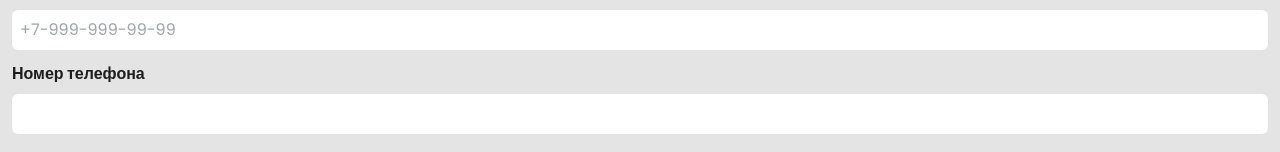
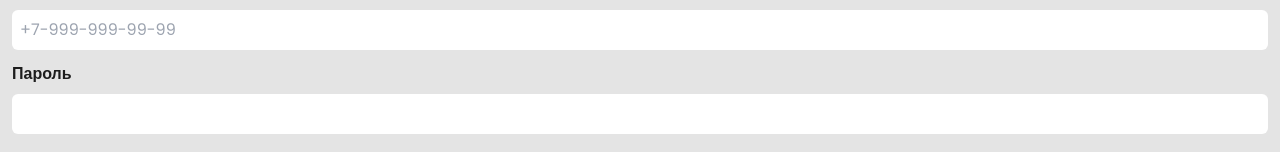
Before and after one commit to blinklay/guitar-store-mern, a React (Vite) app in the folder client/: page /register in a window 1280 px wide. Shown: the part 206-358 px from the top of the page. Built offline with nearby package versions, Linux system fonts and the light colour scheme; no server answers.

Commit message:
Realized post register method on server

```diff
--- a/client/src/components/AuthForm/AuthForm.jsx
+++ b/client/src/components/AuthForm/AuthForm.jsx
@@ -7,7 +7,7 @@ import { yupResolver } from "@hookform/resolvers/yup";
 import { validationSchema } from "./validationSchema";
 import FormRow from "./FormRow";
 
-export default function AuthForm({ type, onSubmit }) {
+export default function AuthForm({ type, onSubmit, isLoading }) {
   const {
     watch,
     setValue,
@@ -32,19 +32,22 @@ export default function AuthForm({ type, onSubmit }) {
           fieldName="phone"
           errors={errors}
           placeholder="+7-999-999-99-99"
+          text="Номер телефона"
         />
         <FormRow
           watch={watch}
           setValue={setValue}
           register={register}
           fieldName="password"
+          type="password"
           errors={errors}
+          text="Пароль"
         />
 
         <div className="flex gap-3 items-center mt-5">
           <button
             type="submit"
-            disabled={errors.phone || errors.password}
+            disabled={errors.phone || errors.password || isLoading}
             className="bg-accent py-2 px-4  font-bold rounded-md text-white"
           >
             {type === AUTH_FORM_TYPES.REGITER ? "Регистрация" : "Войти"}
--- a/client/src/components/AuthForm/FormRow.jsx
+++ b/client/src/components/AuthForm/FormRow.jsx
@@ -10,13 +10,14 @@ export default function FormRow({
   placeholder = "",
   setValue,
   watch,
+  text,
 }) {
   const fieldValue = watch(fieldName);
 
   return (
     <div className="flex flex-col gap-2 mt-3">
       <label htmlFor={fieldName} className="font-bold">
-        Номер телефона
+        {text}
       </label>
       <div className="relative w-full">
         <Input
--- a/client/src/pages/RegisterPage.jsx
+++ b/client/src/pages/RegisterPage.jsx
@@ -1,14 +1,46 @@
+import axios from "axios";
 import AuthForm from "../components/AuthForm/AuthForm";
 import { AUTH_FORM_TYPES } from "../constants";
+import { useCallback, useState } from "react";
+import { useNavigate } from "react-router-dom";
+import DangerMessage from "../components/AuthForm/DangerMessage";
+const REGISTER_API_URL = import.meta.env.VITE_API_URL + "/auth/register";
 
 export default function RegisterPage() {
-  const onSubmit = (data) => {
-    console.log(data);
-  };
+  const [isLoading, setIsLoading] = useState(false);
+  const [error, setError] = useState(null);
+
+  const navigate = useNavigate();
+
+  const onSubmit = useCallback(
+    async (data) => {
+      setIsLoading(true);
+      setError(null);
+
+      try {
+        await axios.post(REGISTER_API_URL, {
+          phone: data.phoneNumber,
+          password: data.password,
+        });
+
+        navigate("/login");
+      } catch (e) {
+        setError(e.response?.data?.message || "Ошибка регистрации");
+      } finally {
+        setIsLoading(false);
+      }
+    },
+    [navigate]
+  );
 
   return (
     <>
-      <AuthForm type={AUTH_FORM_TYPES.REGISTER} onSubmit={onSubmit} />
+      {error && <DangerMessage>{error}</DangerMessage>}
+      <AuthForm
+        type={AUTH_FORM_TYPES.REGISTER}
+        onSubmit={onSubmit}
+        isLoading={isLoading}
+      />
     </>
   );
 }
```
